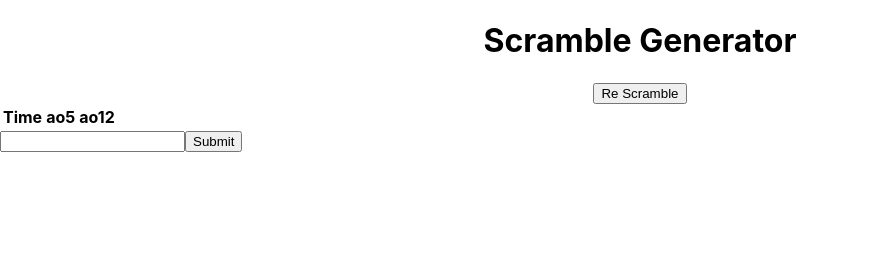
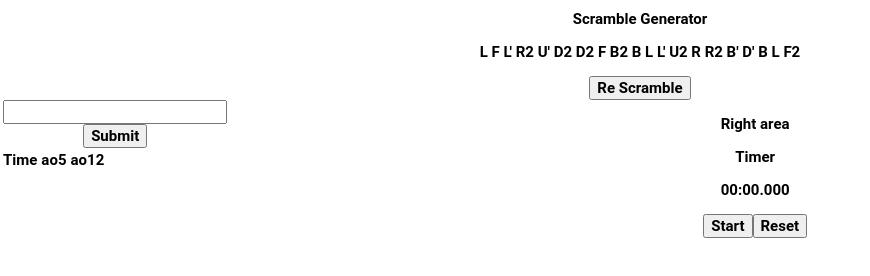
Before and after one commit to owardlaw/Cubox, a React app: page / in a window 1280 px wide. Shown: the whole page, without its empty margins (0-870 px from the left). Built offline with nearby package versions, Linux system fonts and the light colour scheme.

Commit message:
Timer, space resets, scramble gen

```diff
--- a/package.json
+++ b/package.json
@@ -7,6 +7,7 @@
     "@testing-library/react": "^13.4.0",
     "@testing-library/user-event": "^13.5.0",
     "react": "^18.2.0",
+    "react-countup": "^6.4.1",
     "react-dom": "^18.2.0",
     "react-scripts": "5.0.1",
     "web-vitals": "^2.1.4"
--- a/src/Main.css
+++ b/src/Main.css
@@ -1,12 +1,29 @@
-
-
-.left-container {
-  flex: 1;
-
+* {
+  font-family: 'Roboto', sans-serif;
+  font-size: 15px;
+  font-weight: 600;
 }
 
 .top-container {
-  padding-left: auto;
-  padding-right: auto;
   text-align: center;
 }
+
+.grid-container {
+  display: grid;
+  grid-template-columns: 18% 82%;
+  grid-template-rows: auto;
+}
+
+.left-grid {
+  grid-column: 1 / 2;
+  min-height: 100vh;
+  display: flex;
+  flex-direction: column;
+}
+
+.right-grid {
+  text-align: center;
+  grid-column: 2 / 3;
+  min-height: 100vh;
+  color: rgb(0, 0, 0);
+}
--- a/src/Main.js
+++ b/src/Main.js
@@ -1,7 +1,5 @@
 import './Main.css';
-import React, { useState } from "react";
-import Table from './components/dataTab';
-
+import React, { useState, useEffect } from "react";
 
 function Main() {
 
@@ -22,16 +20,178 @@ function Main() {
 
   };
 
+  // Init scramble on startup
+  React.useEffect(() => {
+
+    generateScramble()
+  }, []);
+
+  // Timer
+
+  // Global spacebar count variable
+  let spacebarCount = 0;
+
+  const Timer = () => {
+    const [isRunning, setIsRunning] = useState(false);
+    const [startTime, setStartTime] = useState(null);
+    const [elapsedTime, setElapsedTime] = useState(0);
+
+    useEffect(() => {
+      let intervalId;
+      if (isRunning) {
+        setStartTime(Date.now());
+        intervalId = setInterval(() => {
+          setElapsedTime(Date.now() - startTime);
+        }, 1);
+      } else {
+        clearInterval(intervalId);
+      }
+      return () => clearInterval(intervalId);
+    }, [isRunning, startTime]);
+
+    const reset = () => {
+      setElapsedTime(0);
+      setIsRunning(false);
+    };
+
+    let minutes = Math.floor(elapsedTime / (1000 * 60));
+    let seconds = Math.floor((elapsedTime / 1000) % 60);
+    let milliseconds = Math.floor(elapsedTime % 1000);
+
+    if (seconds < 10) {
+      seconds = '0' + String(seconds);
+    }
+
+    if (milliseconds < 10) {
+      milliseconds = '00' + String(milliseconds);
+    } else
+
+      if (milliseconds < 100) {
+        milliseconds = '0' + String(milliseconds);
+      }
+
+    if (minutes < 10) {
+      minutes = '0' + String(minutes);
+    }
+
+    document.body.onkeyup = function (e) {
+      if (e.key == " " ||
+        e.code == "Space" ||
+        e.keyCode == 32
+      ) {
+        spacebarCount++;
+        console.log("Spacebar pressed")
+        if (isRunning) {
+          setIsRunning(false);
+        } else {
+          setIsRunning(true);
+        }
+
+        if (spacebarCount == 2) {
+          generateScramble();
+          reset();
+          spacebarCount = 0;
+        }
+      }
+    };
+
+    return (
+      <div className="timer">
+        <h1>Timer</h1>
+        <p>
+          {minutes}:{seconds}.{milliseconds}
+        </p>
+        {isRunning ? (
+          <button onClick={() => setIsRunning(false)}>Stop</button>
+        ) : (
+          <button onClick={() => setIsRunning(true)}>Start</button>
+        )}
+
+        <button onClick={reset}>Reset</button>
+      </div>
+    );
+  };
+
+  // Table
+  const Table = () => {
+    const [timeEntries, setTimeEntries] = useState([]);
+    const [userTime, setUserTime] = useState("");
+
+    const handleSubmit = () => {
+      setTimeEntries([Number(userTime).toFixed(3), ...timeEntries.slice(0, 4)]);
+      setUserTime("");
+    };
+
+    const recentTime = timeEntries.slice(-1)[0] || "-";
+
+    const timeAverageOf5 = (index) => {
+      let lastFive = timeEntries.slice(index, index + 5);
+      return lastFive.length === 5
+        ? lastFive.reduce((sum, entry) => sum + parseFloat(entry), 0) / 5
+        : "-";
+    }
+
+    const timeAverageOf12 = (index) => {
+      let lastTwelve = timeEntries.slice(index, index + 12);
+      return lastTwelve.length === 12
+        ? lastTwelve.reduce((sum, entry) => sum + parseFloat(entry), 0) / 12
+        : "-";
+    }
+
+    const timeEntriesToShow = timeEntries.slice(0, 5);
+
+    return (
+      <div>
+        <input
+          type="text"
+          value={userTime}
+          onChange={(e) => setUserTime(e.target.value)}
+        />
+        <button onClick={handleSubmit}>Submit</button>
+        <table>
+          <thead>
+            <tr>
+              <th>Time</th>
+              <th>ao5</th>
+              <th>ao12</th>
+            </tr>
+          </thead>
+          <tbody>
+            {timeEntriesToShow.map((entry, index) => (
+              <tr key={index}>
+                <td>{entry}</td>
+                <td>{timeAverageOf5(index)}</td>
+                <td>{timeAverageOf12(index)}</td>
+              </tr>
+            ))}
+          </tbody>
+        </table>
+      </div>
+    );
+  };
+
+
   return (
-    <div className="container">
 
-      <div className="top-container">
-          <h1>Scramble Generator</h1>
-          <p>{scramble}</p>
-          <button onClick={generateScramble}>Re Scramble</button>
+    <div className="top-container">
+      <h1>Scramble Generator</h1>
+      <p>{scramble}</p>
+      <button id="rescramble" onClick={generateScramble}>Re Scramble</button>
+
+      <div className="grid-container">
+
+        <div className="left-grid">
+          <Table className="left-container" />
+        </div>
+
+        <div className="right-grid">
+          <p> Right area</p>
+          <Timer className="right-container" />
+
+
+        </ div>
+
       </div>
-
-      <Table className="left-container"/>
     </div>
   );
 }
--- a/src/components/dataTab.js
+++ b/src/components/dataTab.js
@@ -11,24 +11,30 @@ const Table = () => {
 
     const recentTime = timeEntries.slice(-1)[0] || "-";
 
-    const timeAverageOf5 =
-        timeEntries.slice(-5).length === 5
-            ? timeEntries
-                .slice(-5)
-                .reduce((sum, entry) => sum + parseFloat(entry), 0) / 5
+    const timeAverageOf5 = (index) => {
+        let lastFive = timeEntries.slice(index, index + 5);
+        return lastFive.length === 5
+            ? lastFive.reduce((sum, entry) => sum + parseFloat(entry), 0) / 5
             : "-";
+    }
 
-    const timeAverageOf12 =
-        timeEntries.slice(-12).length === 12
-            ? timeEntries
-                .slice(-12)
-                .reduce((sum, entry) => sum + parseFloat(entry), 0) / 12
+    const timeAverageOf12 = (index) => {
+        let lastTwelve = timeEntries.slice(index, index + 12);
+        return lastTwelve.length === 12
+            ? lastTwelve.reduce((sum, entry) => sum + parseFloat(entry), 0) / 12
             : "-";
+    }
 
-    const timeEntriesToShow = timeEntries.slice(0, 5).reverse();
+    const timeEntriesToShow = timeEntries.slice(0, 5);
 
     return (
         <div>
+            <input
+                type="text"
+                value={userTime}
+                onChange={(e) => setUserTime(e.target.value)}
+            />
+            <button onClick={handleSubmit}>Submit</button>
             <table>
                 <thead>
                     <tr>
@@ -41,18 +47,12 @@ const Table = () => {
                     {timeEntriesToShow.map((entry, index) => (
                         <tr key={index}>
                             <td>{entry}</td>
-                            <td>{index === 0 ? timeAverageOf5 : "-"}</td>
-                            <td>{index === 0 ? timeAverageOf12 : "-"}</td>
+                            <td>{timeAverageOf5(index)}</td>
+                            <td>{timeAverageOf12(index)}</td>
                         </tr>
                     ))}
                 </tbody>
             </table>
-            <input
-                type="text"
-                value={userTime}
-                onChange={(e) => setUserTime(e.target.value)}
-            />
-            <button onClick={handleSubmit}>Submit</button>
         </div>
     );
 };
```
Also changed, not shown: src/components/timer.js (added, +86 -0 lines), 1 other file.
